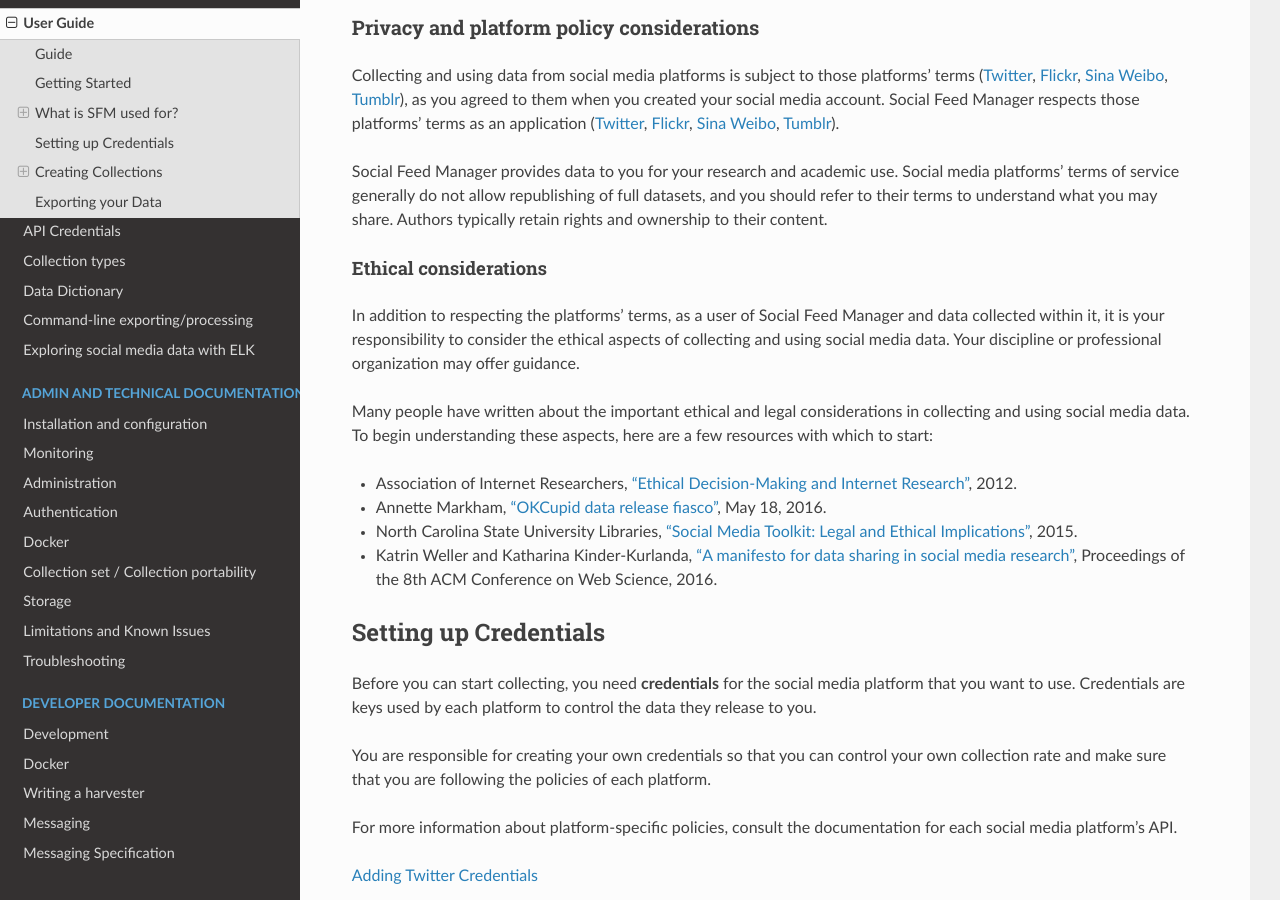
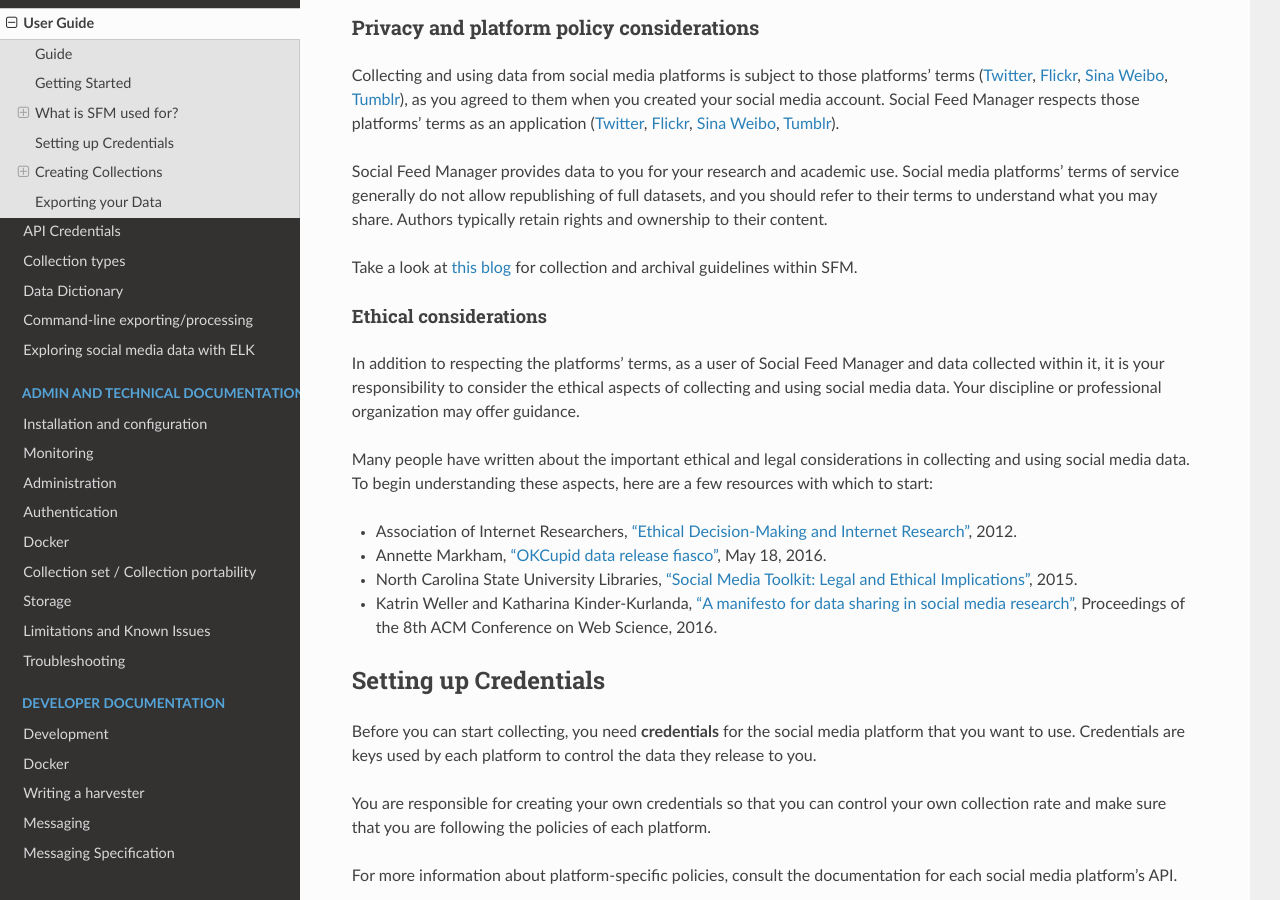
Before and after one commit to gwu-libraries/sfm-ui, a Sphinx documentation site: the page built from docs/userguide.rst, in a window 1280 px wide and 900 px high, scrolled down 2468 px. Built offline with Sphinx 7.4.7 and the Read the Docs theme 2.0.0, drawn with Linux system fonts in a browser that asks for light colours.

Commit message:
refs #693 adds archival guide blog connection

```diff
--- a/docs/userguide.rst
+++ b/docs/userguide.rst
@@ -149,6 +149,10 @@
 Social media platforms' terms of service generally do not allow republishing of
 full datasets, and you should refer to their terms to understand what you may
 share. Authors typically retain rights and ownership to their content.
+
+Take a look at
+`this blog <https://gwu-libraries.github.io/sfm-ui/resources/guidelines>`_
+for collection and archival guidelines within SFM.
 
 Ethical considerations
 ----------------------
```
